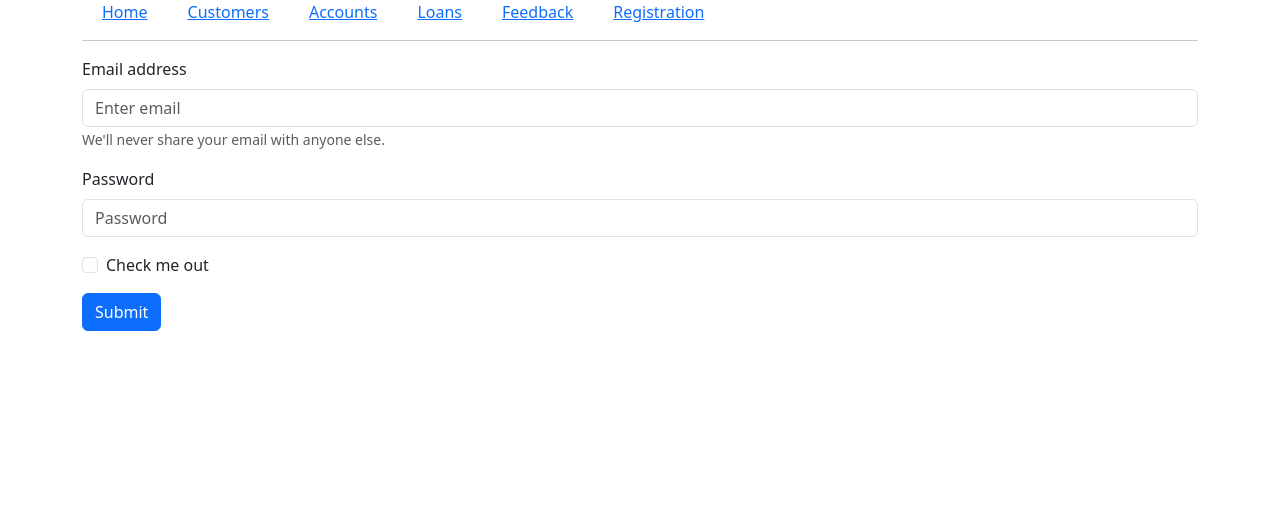
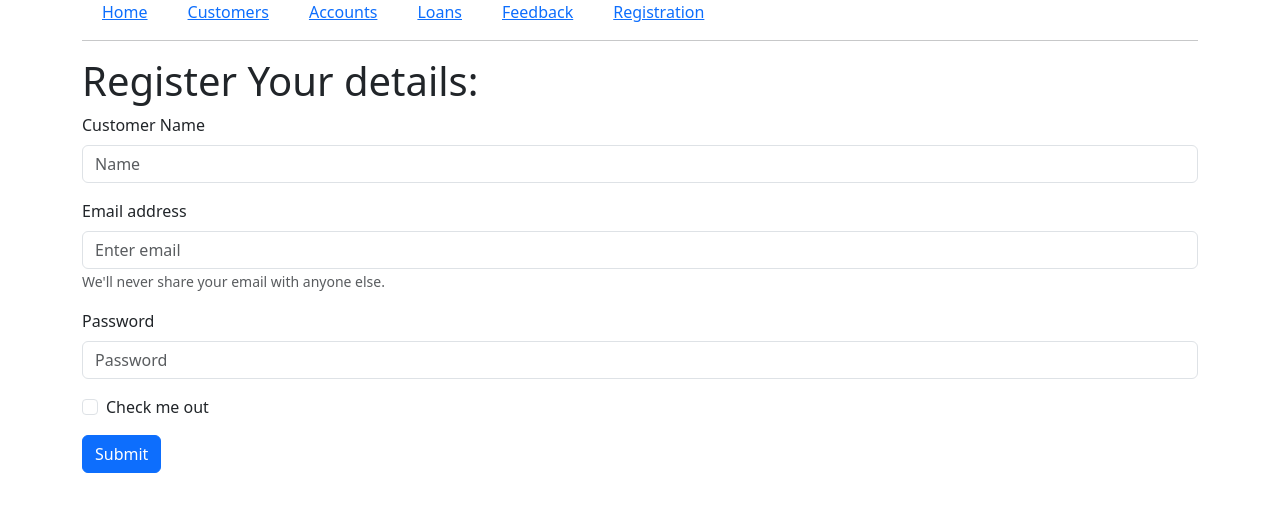
Before and after one commit to vijayanagalakshmi/react-client-web, a React (Create React App) app: page /Registration in a window 1280 px wide. Shown: the top 512 px of the page. Built offline with nearby package versions, Linux system fonts and the light colour scheme.

Commit message:
registration form changes

```diff
--- /dev/null
+++ b/src/model/User.js
@@ -0,0 +1,7 @@
+const User = {
+    name :' ',
+    email : '',
+    password : '',
+    isActiveUser : false
+};
+export default User;
--- a/src/pages/Registration.js
+++ b/src/pages/Registration.js
@@ -1,23 +1,64 @@
 import Button from 'react-bootstrap/Button';
 import Form from 'react-bootstrap/Form';
+import User from '../model/User.js';
+import axios  from 'axios';
 
 function Registration() {
+
+
+
+ /* const onChangeHandler=(e) => {
+  console.log('onChangeHandler',e.target.id);
+  const v = e.target.value;
+  switch(e.target.id){
+    case 'name' :  return User.name = v;
+    case 'email' :  return User.email = v;
+    case 'password' :  return User.password = v;
+    case 'isActiveUser' :  return User.isActiveUser = !User.isActiveUser ;
+    default :
+    return User;
+  }
+} */
+   const formActionEvent = async (e) =>{
+    try{
+      await axios.post('/api/---',{
+        name : User.name,
+        email : User.email,
+        password : User.password,
+        isActiveUser : User.isActiveUser
+
+      });
+    }
+    catch(err){
+      console.log('Failed to save data.');
+    }
+    e.preventDefault();
+    console.log(User);
+   }
   return (
-    <Form>
-      <Form.Group className="mb-3" controlId="formBasicEmail">
+    <Form onSubmit ={formActionEvent}>
+      <h1>Register Your details:</h1>
+      <Form.Group className="mb-3" controlId="name" >
+        <Form.Label>Customer Name</Form.Label>
+        <Form.Control type="text" placeholder="Name"  onBlur={e => User.name = e.target.value}/>
+      </Form.Group>
+
+      <Form.Group className="mb-3" controlId="Email">
         <Form.Label>Email address</Form.Label>
-        <Form.Control type="email" placeholder="Enter email" />
+        <Form.Control type="email" placeholder="Enter email"  onBlur={e => User.email = e.target.value}/>
         <Form.Text className="text-muted">
           We'll never share your email with anyone else.
         </Form.Text>
       </Form.Group>
 
-      <Form.Group className="mb-3" controlId="formBasicPassword">
+
+      <Form.Group className="mb-3" controlId="Password">
         <Form.Label>Password</Form.Label>
-        <Form.Control type="password" placeholder="Password" />
+        <Form.Control type="password" placeholder="Password"  onBlur={e => User.password = e.target.value}/>
       </Form.Group>
-      <Form.Group className="mb-3" controlId="formBasicCheckbox">
-        <Form.Check type="checkbox" label="Check me out" />
+
+      <Form.Group className="mb-3" controlId="Checkbox">
+        <Form.Check type="checkbox" label="Check me out"  onBlur={e => User.isActiveUser = !User.isActiveUser}/>
       </Form.Group>
       <Button variant="primary" type="submit">
         Submit
```
Also changed, not shown: 1 other file (tests, documents, lock files or other folders).
